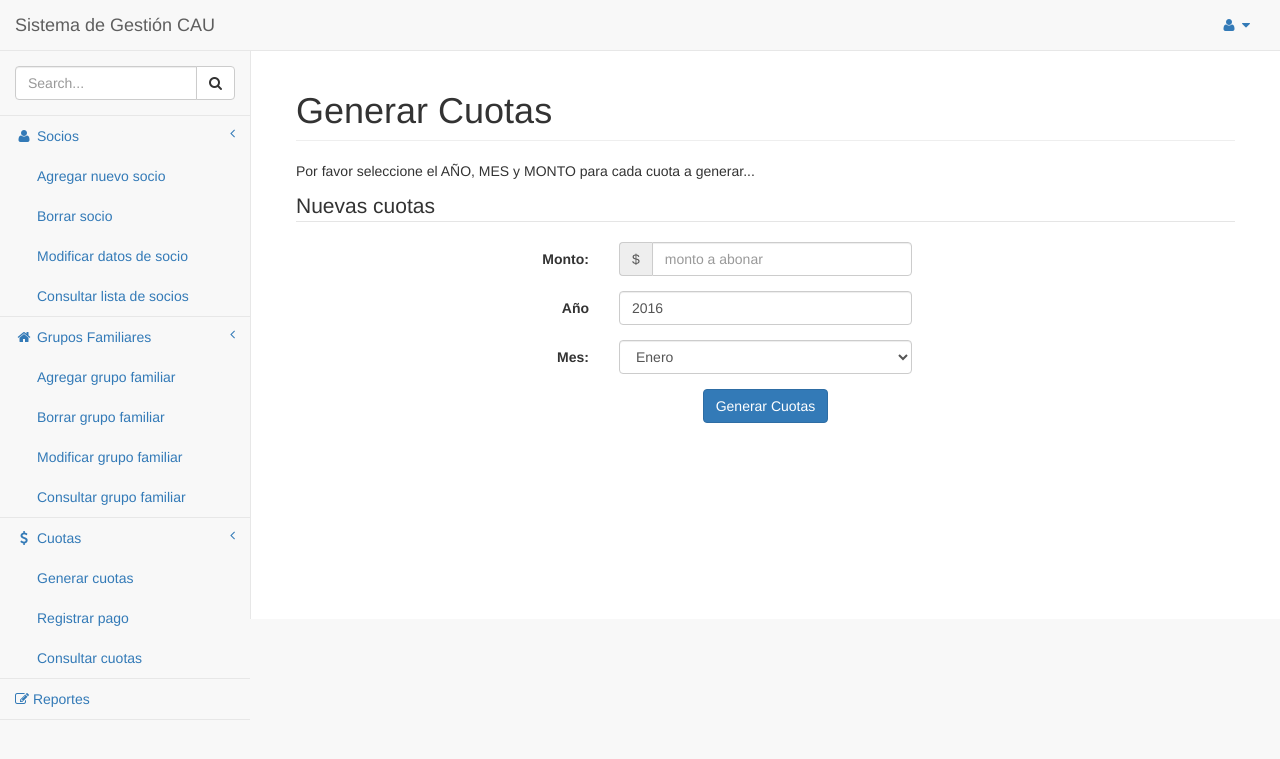
After one commit to markova24/ClubAtl, a CodeIgniter app: a page that uses application/views/generarcuotas_view.php in a window 1280 px wide. The commit adds this page. Shown: the top 759 px of the page. Run offline with CodeIgniter, Linux system fonts and the light colour scheme.

Commit message:
Agregado de vistas...

```diff
--- a/application/controllers/Test.php
+++ b/application/controllers/Test.php
@@ -24,9 +24,6 @@
  * @author SergioC
  */
 class Test extends CI_Controller {
-
-
-
 
     public function agregarSocio() {
         require_once(APPPATH . 'models/DTOs/Socio.php');
@@ -92,9 +89,16 @@ class Test extends CI_Controller {
         $this->gfamiliar_model->deleteGrupoFamiliar($idGrupo);
     }
 
-
     public function load() {
         $this->load->view('agregarsocio_view');
     }
 
+    public function loadgc() {
+        $this->load->view('generarcuotas_view');
+    }
+
+    public function loadrp() {
+        $this->load->view('registrarpago_view');
+    }
+
 }
--- a/application/models/Cuotas_model.php
+++ b/application/models/Cuotas_model.php
@@ -1,6 +1,5 @@
 <?php
 
-use Cuota;
 
 /*
  * Copyright (C) 2016 Usuario
--- a/application/views/agregarsocio_view.php
+++ b/application/views/agregarsocio_view.php
@@ -292,6 +292,8 @@
                                     </div>
                                 </div>
 
+
+
                             </fieldset>
                         </form>
 
--- /dev/null
+++ b/application/views/generarcuotas_view.php
@@ -0,0 +1,240 @@
+<!DOCTYPE html>
+<!--
+Copyright (C) 2016 Usuario
+
+This program is free software; you can redistribute it and/or
+modify it under the terms of the GNU General Public License
+as published by the Free Software Foundation; either version 2
+of the License, or (at your option) any later version.
+
+This program is distributed in the hope that it will be useful,
+but WITHOUT ANY WARRANTY; without even the implied warranty of
+MERCHANTABILITY or FITNESS FOR A PARTICULAR PURPOSE.  See the
+GNU General Public License for more details.
+
+You should have received a copy of the GNU General Public License
+along with this program; if not, write to the Free Software
+Foundation, Inc., 59 Temple Place - Suite 330, Boston, MA  02111-1307, USA.
+-->
+<html>
+    <head>
+        <meta charset="utf-8">
+        <meta http-equiv="X-UA-Compatible" content="IE=edge">
+        <meta name="viewport" content="width=device-width, initial-scale=1">
+        <meta name="description" content="">
+        <meta name="author" content="">
+
+        <title>Sistema Gestión Club Atlético Uruguay</title>
+
+        <!-- Bootstrap Core CSS -->
+        <link href= "<?php echo base_url('assets/bower_components/bootstrap/dist/css/bootstrap.min.css'); ?>" rel="stylesheet">
+
+        <!-- MetisMenu CSS -->
+        <link href="<?php echo base_url('assets/bower_components/metisMenu/dist/metisMenu.min.css'); ?>" rel="stylesheet">
+
+        <!-- Custom CSS -->
+        <link href="<?php echo base_url('assets/dist/css/sb-admin-2.css'); ?>" rel="stylesheet">
+
+        <!-- Custom Fonts -->
+        <link href="<?php echo base_url('assets/bower_components/font-awesome/css/font-awesome.min.css'); ?>" rel="stylesheet" type="text/css">
+
+        <!-- HTML5 Shim and Respond.js IE8 support of HTML5 elements and media queries -->
+        <!-- WARNING: Respond.js doesn't work if you view the page via file:// -->
+        <!--[if lt IE 9]>
+            <script src="https://oss.maxcdn.com/libs/html5shiv/3.7.0/html5shiv.js"></script>
+            <script src="https://oss.maxcdn.com/libs/respond.js/1.4.2/respond.min.js"></script>
+        <![endif]-->
+
+    </head>
+</head>
+<body>
+    <!-- Barra Navegacion -->
+    <nav class="navbar navbar-default navbar-static-top" role="navigation" style="margin-bottom: 0">
+        <div class="navbar-header">
+            <button type="button" class="navbar-toggle" data-toggle="collapse" data-target=".navbar-collapse">
+                <span class="sr-only">Mostrar menú...</span>
+                <span class="icon-bar"></span>
+                <span class="icon-bar"></span>
+                <span class="icon-bar"></span>
+            </button>
+            <a class="navbar-brand" href="#">Sistema de Gestión CAU</a>
+        </div>
+        <!-- /.navbar-header -->
+
+        <ul class="nav navbar-top-links navbar-right">
+
+            <!-- /.dropdown -->
+            <li class="dropdown">
+                <a class="dropdown-toggle" data-toggle="dropdown" href="#">
+                    <i class="fa fa-user fa-fw"></i>  <i class="fa fa-caret-down"></i>
+                </a>
+                <ul class="dropdown-menu dropdown-user">
+                    <li><a href="#"><i class="fa fa-user fa-fw"></i> Perfil de usuario</a>
+                    </li>
+                    <li><a href="#"><i class="fa fa-gear fa-fw"></i> Opciones</a>
+                    </li>
+                    <li class="divider"></li>
+                    <li><a href="#"><i class="fa fa-sign-out fa-fw"></i> Salir</a>
+                    </li>
+                </ul>
+                <!-- /.dropdown-user -->
+            </li>
+            <!-- /.dropdown -->
+        </ul>
+        <!-- /.navbar-top-links -->
+
+        <div class="navbar-default sidebar" role="navigation">
+            <div class="sidebar-nav navbar-collapse">
+                <ul class="nav" id="side-menu">
+                    <li class="sidebar-search">
+                        <div class="input-group custom-search-form">
+                            <input type="text" class="form-control" placeholder="Search...">
+                            <span class="input-group-btn">
+                                <button class="btn btn-default" type="button">
+                                    <i class="fa fa-search"></i>
+                                </button>
+                            </span>
+                        </div>
+                        <!-- /input-group -->
+                    </li>
+                    <li>
+                        <a href="#"><i class="fa fa-user fa-fw"></i> Socios<span class="fa arrow"></span></a>
+                        <ul class="nav nav-second-level">
+                            <li>
+                                <a href="#">Agregar nuevo socio</a>
+                            </li>
+                            <li>
+                                <a href="#">Borrar socio</a>
+                            </li>
+                            <li>
+                                <a href="#">Modificar datos de socio</a>
+                            </li>
+                            <li>
+                                <a href="#">Consultar lista de socios</a>
+                            </li>
+                        </ul>
+                    </li>
+                    <li>
+                        <a href="#"><i class="fa fa-home fa-fw"></i> Grupos Familiares<span class="fa arrow"></span></a>
+                        <ul class="nav nav-second-level">
+                            <li>
+                                <a href="#">Agregar grupo familiar</a>
+                            </li>
+                            <li>
+                                <a href="#">Borrar grupo familiar</a>
+                            </li>
+                            <li>
+                                <a href="#">Modificar grupo familiar</a>
+                            </li>
+                            <li>
+                                <a href="#">Consultar grupo familiar</a>
+                            </li>
+                        </ul>
+
+                    </li>
+                    <li>
+                        <a href="#"><i class="fa fa-usd fa-fw"></i> Cuotas<span class="fa arrow"></span></a>
+                        <ul class="nav nav-second-level">
+                            <li>
+                                <a href="#">Generar cuotas</a>
+                            </li>
+                            <li>
+                                <a href="#">Registrar pago</a>
+                            </li>
+                            <li>
+                                <a href="#">Consultar cuotas</a>
+                            </li>
+                        </ul>
+
+                    <li>
+                        <a href="#"><i class="fa fa-edit fa-files"></i> Reportes</a>
+                    </li>
+
+
+
+                </ul>
+            </div>
+            <!-- /.sidebar-collapse -->
+        </div>
+        <!-- /.navbar-static-side -->
+    </nav>
+
+    <!-- Page Content -->
+    <div id="page-wrapper">
+        <div class="container-fluid">
+            <div class="row">
+                <div class="col-lg-12">
+                    <h1 class="page-header">Generar Cuotas</h1>
+                    <p>Por favor seleccione el AÑO, MES y MONTO para cada cuota a generar...</p>
+
+                    <form class="form-horizontal" method="post" action="<?php echo site_url("cuotas_controller/generarcuotas") ?>">
+                        <fieldset>
+
+                            <!-- Nombre del Formulario -->
+                            <legend>Nuevas cuotas</legend>
+
+                            <!-- Prepended text-->
+                            <div class="form-group">
+                                <label class="col-md-4 control-label" for="prependedtext">Monto:</label>
+                                <div class="col-md-4">
+                                    <div class="input-group">
+                                        <span class="input-group-addon">$</span>
+                                        <input id="inputMonto" name="inputMonto" class="form-control" placeholder="monto a abonar" type="number" type="number" step="0.1" required>
+                                    </div>
+
+                                </div>
+                            </div>
+
+                            <!-- Text input-->
+                            <div class="form-group">
+                                <label class="col-md-4 control-label" for="textinputAño">Año</label>
+                                <div class="col-md-4">
+                                    <input id="inputAño" name="inputAño" type="number" min="0" value="<?php echo date("Y"); ?>" placeholder="" class="form-control input-md" required>
+
+                                </div>
+                            </div>
+
+                            <!-- Select Basic -->
+                            <div class="form-group">
+                                <label class="col-md-4 control-label" for="selectMes">Mes:</label>
+                                <div class="col-md-4">
+                                    <select id="selectMes" name="inputMes" class="form-control">
+                                        <option value="01">Enero</option>
+                                        <option value="02">Febrero</option>
+                                        <option value="03">Marzo</option>
+                                        <option value="04">Abril</option>
+                                        <option value="05">Mayo</option>
+                                        <option value="06">Junio</option>
+                                        <option value="07">Julio</option>
+                                        <option value="08">Agosto</option>
+                                        <option value="09">Septiembre</option>
+                                        <option value="10">Octubre</option>
+                                        <option value="11">Noviembre</option>
+                                        <option value="12">Diciembre</option>
+                                    </select>
+                                </div>
+                            </div>
+
+                            <!-- Boton Generar Cuotas -->
+                            <div class="form-group">
+                                <label class="col-md-4 control-label" for="buttonAgregarSocio"></label>
+                                <div class="col-md-4">
+                                    <input class="btn btn-primary center-block" type="submit" value="Generar Cuotas" />
+                                </div>
+                            </div>
+
+                        </fieldset>
+                    </form>
+
+
+                </div>
+                <!-- /.col-lg-12 -->
+            </div>
+            <!-- /.row -->
+        </div>
+        <!-- /.container-fluid -->
+    </div>
+    <!-- /#page-wrapper -->
+
+</body>
+</html>
```
Also changed, not shown: application/controllers/Cuotas_controller.php (added, +50 -0 lines), application/views/registrarpago_view.php (added, +221 -0 lines).
